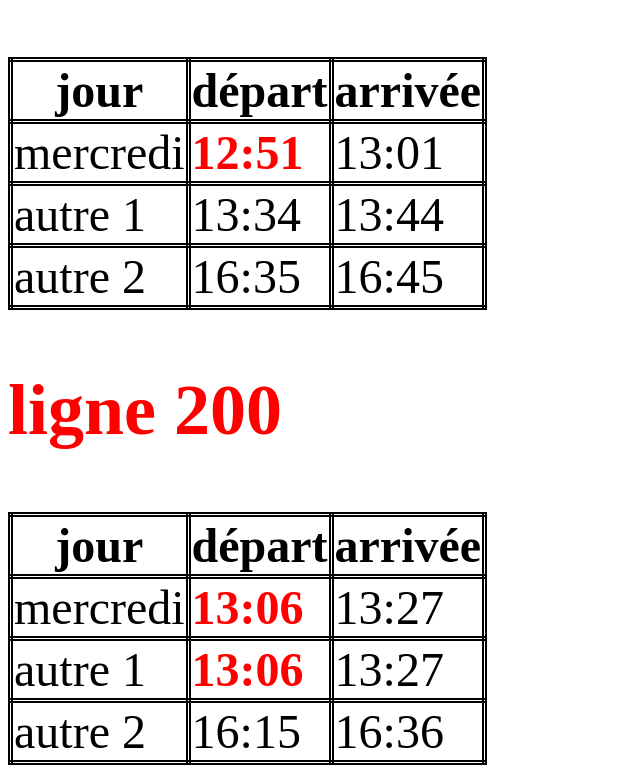
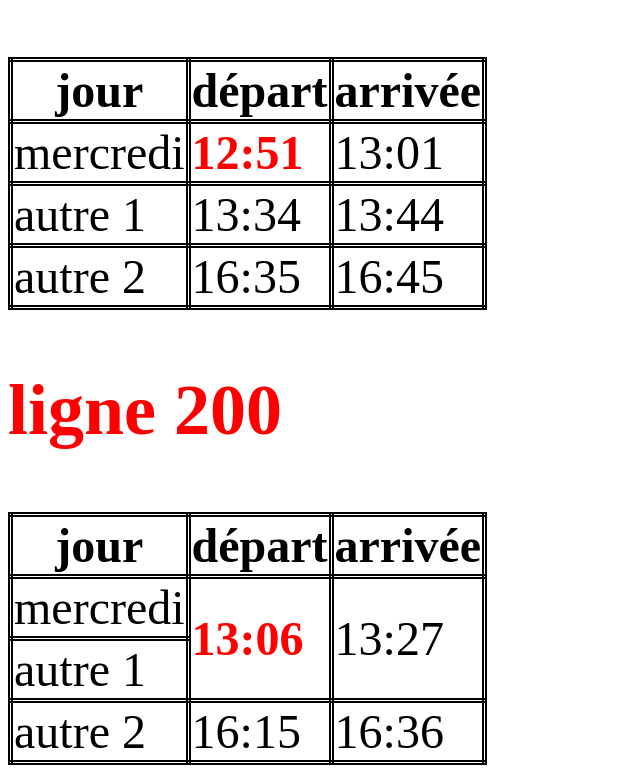
Before and after one commit to chaudard/OCRactivitePartie2, a plain HTML site: page index.html in a window 1280 px wide. Shown: the part 958-1731 px from the top of the page, without its empty margins (0-640 px from the left). Drawn offline with Linux system fonts and the light colour scheme.

Commit message:
fusion de lignes : pour la ligne de bus 200 , les heures d'arrivée et de départ sont les mêmes.

```diff
--- a/index.html
+++ b/index.html
@@ -67,13 +67,11 @@
 			</tr>
 			<tr>
 				<td>mercredi</td>
-				<td><strong>13:06</strong></td>
-				<td>13:27</td>
+				<td rowspan="2"><strong>13:06</strong></td>
+				<td rowspan="2">13:27</td>
 			</tr>
 			<tr>
 				<td>autre 1</td>
-				<td><strong>13:06</strong></td>
-				<td>13:27</td>
 			</tr>
 			<tr>
 				<td>autre 2</td>
```
